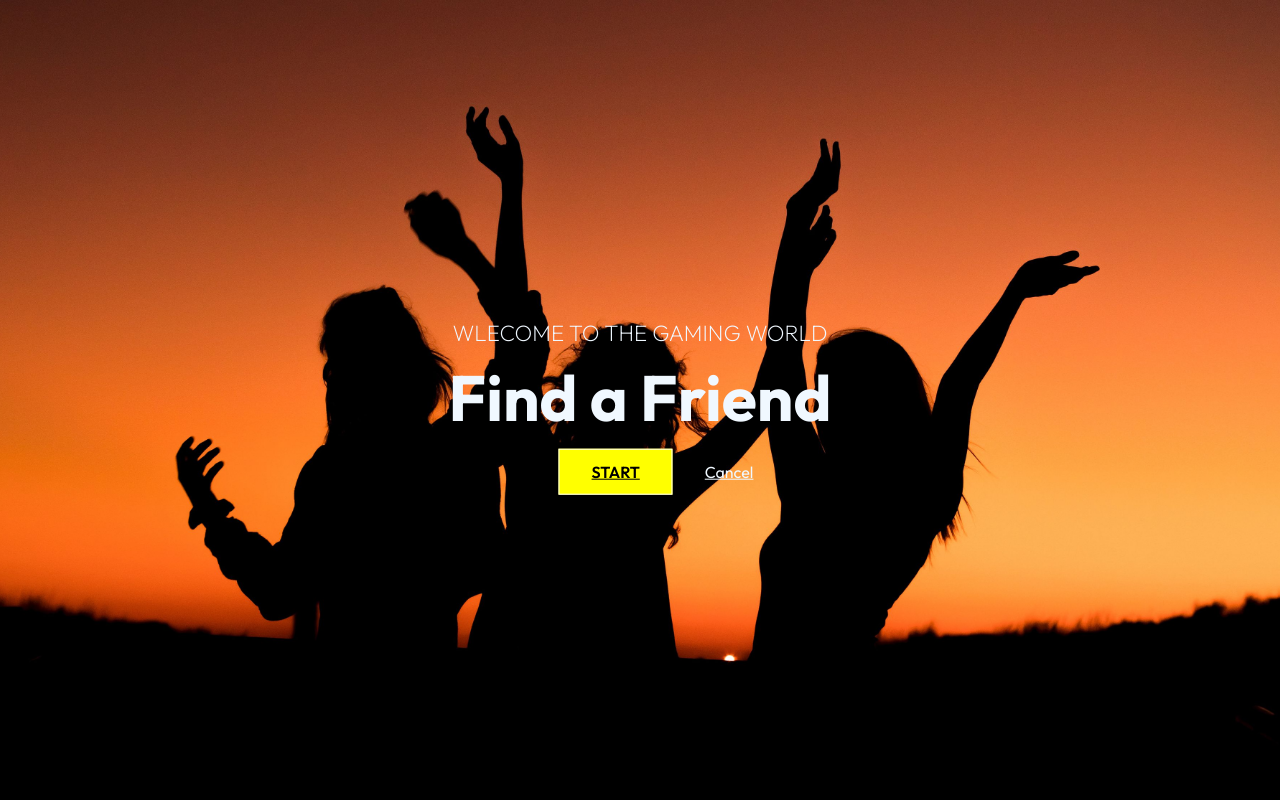
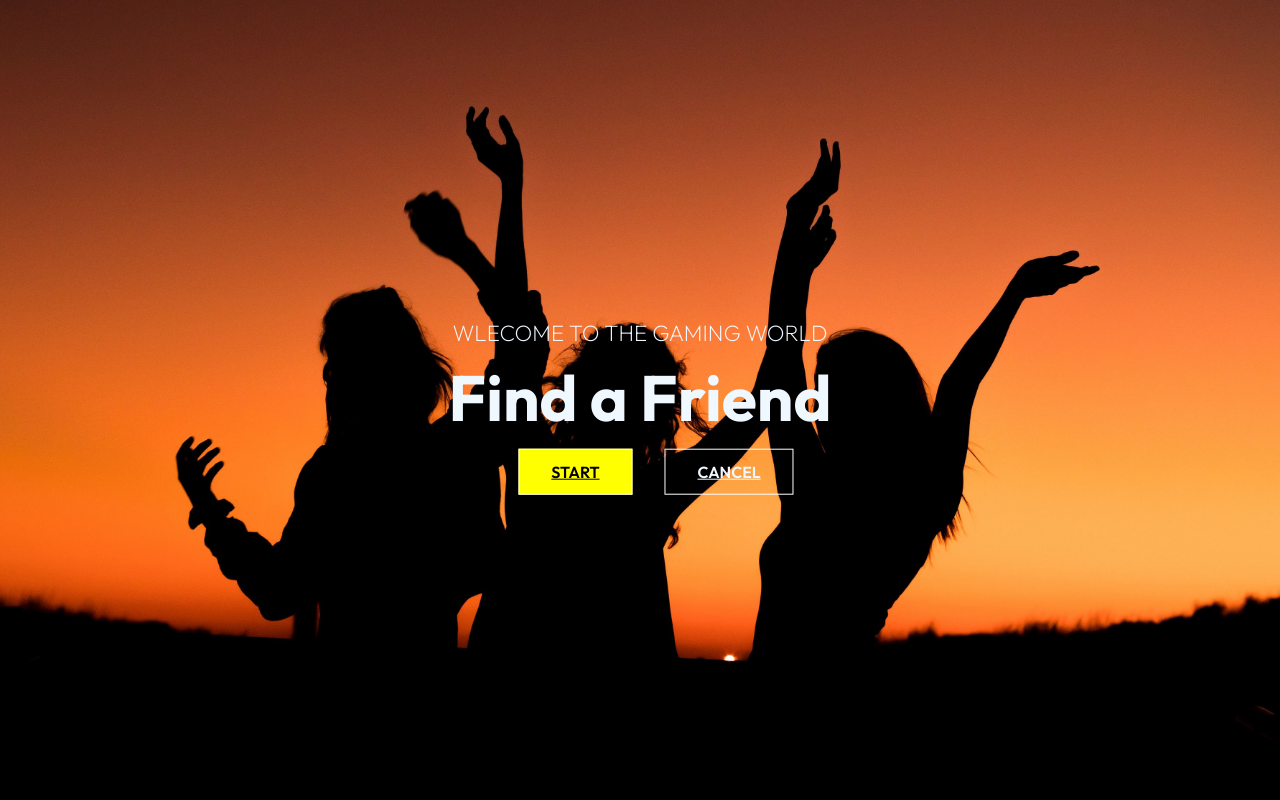
Before and after one commit to deepa5053/react-project, a React (Create React App) app: page / in a window 1280 px wide. Shown: the top 800 px of the page. Built offline with nearby package versions, Linux system fonts and the light colour scheme.

Commit message:
hover added to cancel btn

```diff
--- a/src/index.css
+++ b/src/index.css
@@ -30,9 +30,20 @@ h1, h4, p,
 .btn-cancel{
   background: transparent;
   color: aliceblue;
+  padding: 12px 32px;
+  font-size: 1rem;
+  text-transform: uppercase;
+  border: 1px solid white;
+  font-weight: 600;
+  cursor: pointer;
 }
 .btn-start:hover {
   background: gray;
   color: aliceblue;
   transition: 0.3s;
 }
+.btn-cancel:hover {
+  background: gray;
+  color: aliceblue;
+  transition: 0.3s;
+}
```
